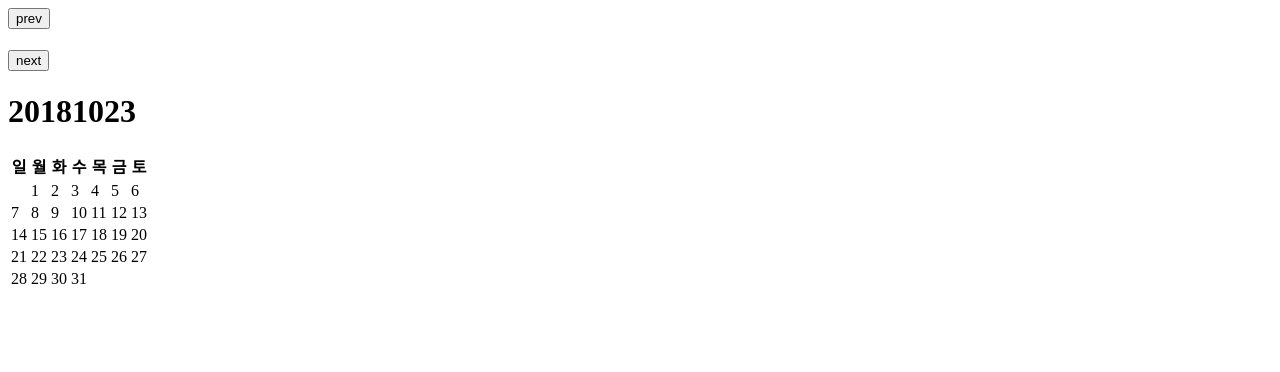
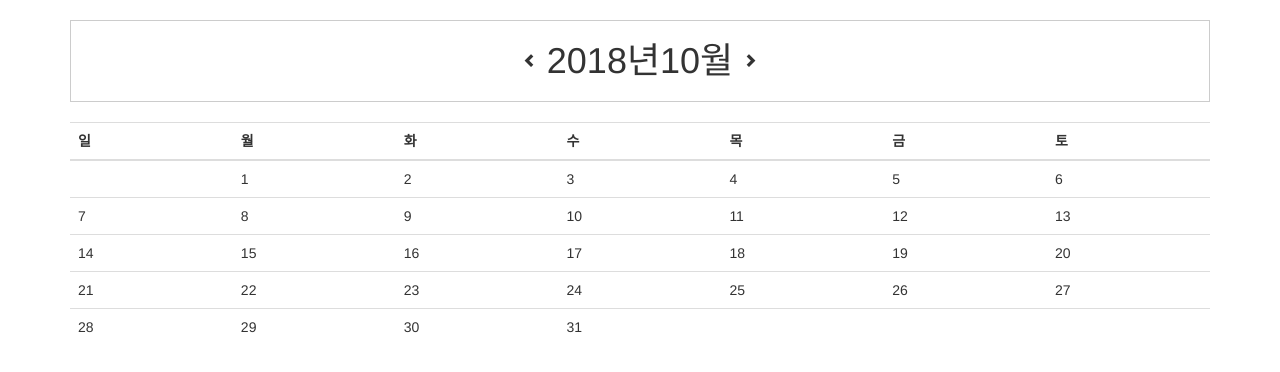
Before and after one commit to jisung87kr/calendar2, a PHP site: page / in a window 1280 px wide. Shown: the top 372 px of the page. Run offline with PHP 8.4, Linux system fonts and the light colour scheme.

Commit message:
added to ajax

```diff
--- a/calendar.php
+++ b/calendar.php
@@ -5,11 +5,13 @@
     $lastDay = date('w', strtotime(date("Ym", $input).$totalDay)); //마지막 요일
     $totalWeek = ceil(($firstDay+$totalDay)/7); //이달의 주수
 
-    $prev = date("Ymd", strtotime("-1 month", $input)); //이전달
-    $next = date("Ymd", strtotime("+1 month", $input)); //다음달
+    $prev = strtotime("-1 month", $input); //이전달
+    $next = strtotime("+1 month", $input); //다음달
  ?>
- <h1><?php echo date('Ymd', $input); ?></h1>
-<table>
+<table class="table">
+    <input type="hidden" name="current" value="<?php echo date('Y년m월', $input); ?>" class="current">
+    <input type="hidden" name="prev" value="<?php echo $prev?>" class="prev">
+    <input type="hidden" name="next" value="<?php echo $next?>" class="next">
     <thead>
         <tr>
             <th>일</th>
--- a/index.php
+++ b/index.php
@@ -3,20 +3,55 @@
     <head>
         <meta charset="utf-8">
         <title>달력</title>
+        <link rel="stylesheet" href="https://maxcdn.bootstrapcdn.com/bootstrap/3.3.2/css/bootstrap.min.css">
+        <link rel="stylesheet" href="https://maxcdn.bootstrapcdn.com/bootstrap/3.3.2/css/bootstrap-theme.min.css">
+        <script src="https://maxcdn.bootstrapcdn.com/bootstrap/3.3.2/js/bootstrap.min.js"></script>
         <script src="https://code.jquery.com/jquery-3.3.1.min.js" integrity="sha256-FgpCb/KJQlLNfOu91ta32o/NMZxltwRo8QtmkMRdAu8=" crossorigin="anonymous"></script>
+        <!-- <link href="https://stackpath.bootstrapcdn.com/bootswatch/4.1.3/journal/bootstrap.min.css" rel="stylesheet" integrity="sha384-5C8TGNupopdjruopVTTrVJacBbWqxHK9eis5DB+DYE6RfqIJapdLBRUdaZBTq7mE" crossorigin="anonymous"> -->
     </head>
+    <style media="screen">
+    .head{
+        text-align: center;
+        border: 1px solid #ccc;
+        padding: 20px;
+        margin-top: 20px;
+        margin-bottom: 20px;
+    }
+
+    .head button{
+        display: inline-block;
+        background: none;
+        border: none;
+        vertical-align: middle;
+    }
+
+    .head h1{
+        display: inline;
+        vertical-align: middle;
+    }
+
+    </style>
     <body>
-        <div class="box">
-            <input type="button" name="prev" value="prev" class="prev">
-            <h1></h1>
-            <input type="button" name="next" value="next" class="next">
+        <div class="container">
+            <div class="head">
+                <button type="button" name="button">
+                    <span class="glyphicon glyphicon-chevron-left" aria-hidden="true"></span>
+                    <input type="hidden" name="prev" value="" class="prev btn">
+                </button>
+                <h1><?php echo date("Ymd", time())?></h1>
+                <button type="button" name="button">
+                    <span class="glyphicon glyphicon-chevron-right" aria-hidden="true"></span>
+                    <input type="hidden" name="next" value="" class="next btn">
+                </button>
+            </div>
+            <div class="body">
+                <div id="calendar"></div>
+            </div>
         </div>
-        <div id="calendar"></div>
         <script type="text/javascript">
             $(document).ready(function(){
-
                 function getCal(_date){
-                    var _date = _date ? _date : new Date().getTime()/1000;
+                    var _date = _date ? _date : '<?php echo time()?>';
                     $.ajax({
                         url: "./calendar.php",
                         type: "POST",
@@ -26,14 +61,19 @@
                             date : _date
                         },
                         success: function(e){
+                            $("#calendar").text("");
                             $("#calendar").append(e);
+                            $(".head h1").text($("#calendar .current").val());
+                            $(".head .prev").attr("value", $("#calendar .prev").val());
+                            $(".head .next").attr("value", $("#calendar .next").val());
                         }
                     });
                 }
                 getCal();
 
-                $(".box input").click(function(){
-
+                $(".head button").click(function(){
+                    var _date = $(this).find("input").val();
+                    getCal(_date);
                 });
             });
         </script>
```
